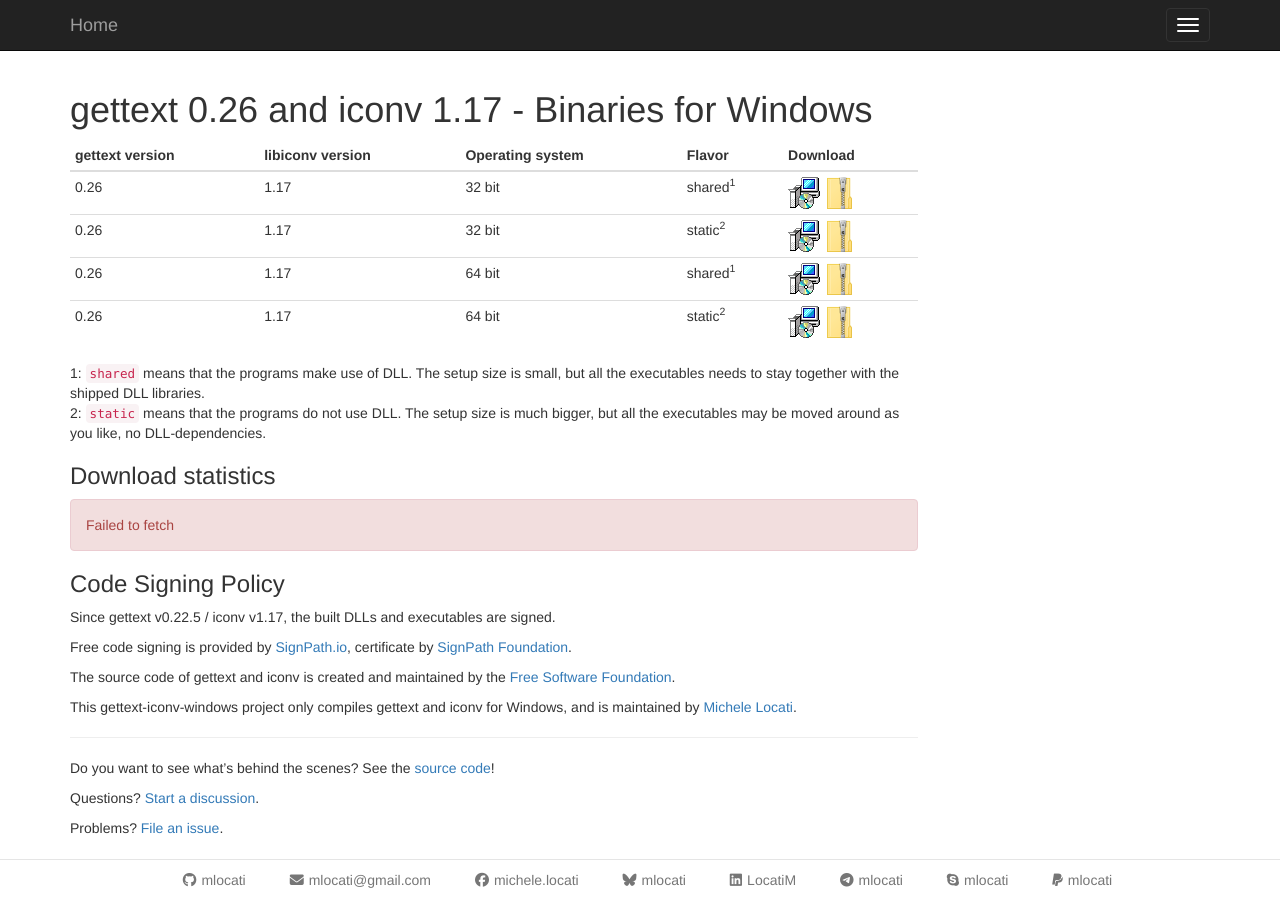
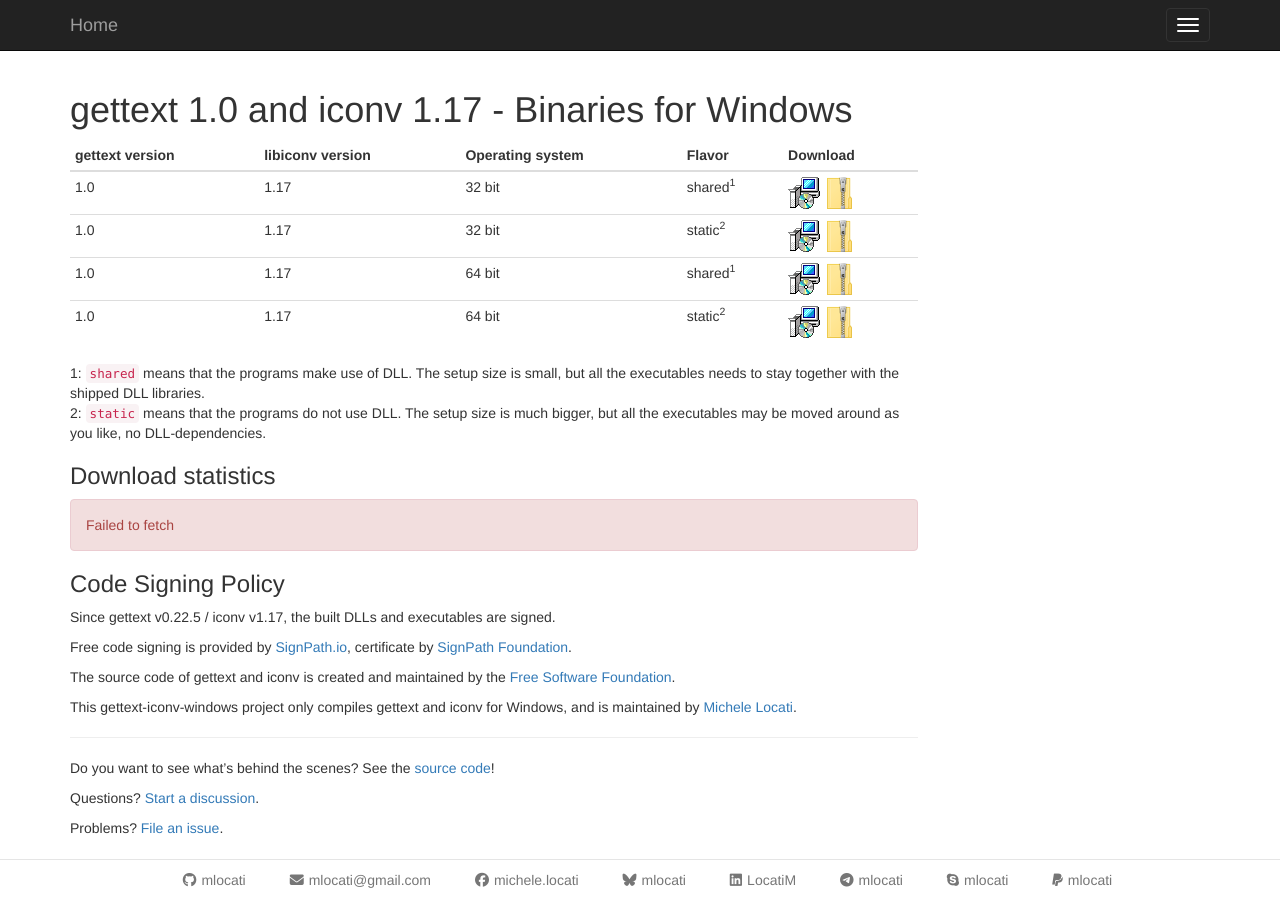
Before and after one commit to mlocati/mlocati.github.io, a Jekyll site: the page built from _articles/gettext-iconv-windows.md, in a window 1280 px wide. Built offline with Jekyll 4.4.1, drawn with Linux system fonts in a browser that asks for light colours; comment, search, counter and statistics services are not loaded.

Commit message:
Publish gettext 1.0 + iconv 0.17

```diff
--- a/_articles/gettext-iconv-windows.md
+++ b/_articles/gettext-iconv-windows.md
@@ -1,15 +1,15 @@
 ---
-title:  "gettext 0.26 and iconv 1.17 - Binaries for Windows"
+title:  "gettext 1.0 and iconv 1.17 - Binaries for Windows"
 description: Download gettext & iconv binaries for Windows - 32 and 64 bits - shared and static.
 redirect_from: "/gettext-iconv-windows"
 redirect_from: "/gettext-iconv-windows/"
 redirect_from: "/gettext-iconv-windows/index.html"
-date: 2024-10-02T13:12:00+02:00
+date: 2026-01-29T15:52:00+02:00
 ---
 
-{% assign gettext_version = "0.26" %}
+{% assign gettext_version = "1.0" %}
 {% assign iconv_version = "1.17" %}
-{% assign release_prefix = "https://github.com/mlocati/gettext-iconv-windows/releases/download/v0.26-v1.17" %}
+{% assign release_prefix = "https://github.com/mlocati/gettext-iconv-windows/releases/download/v1.0-v1.17" %}
 
 {: .table .table-condensed }
 | gettext version | libiconv version | Operating system | Flavor | Download |
```
